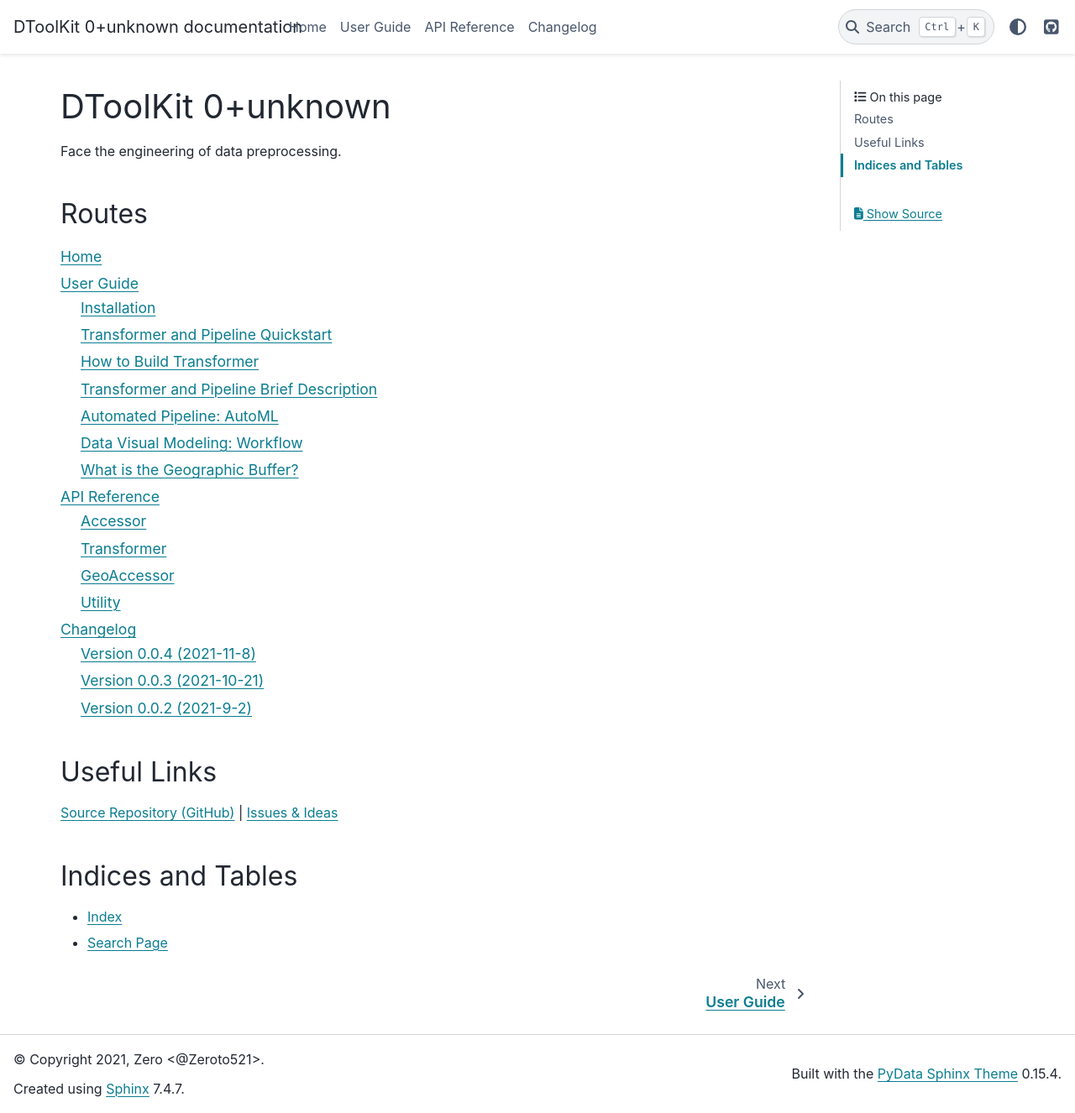
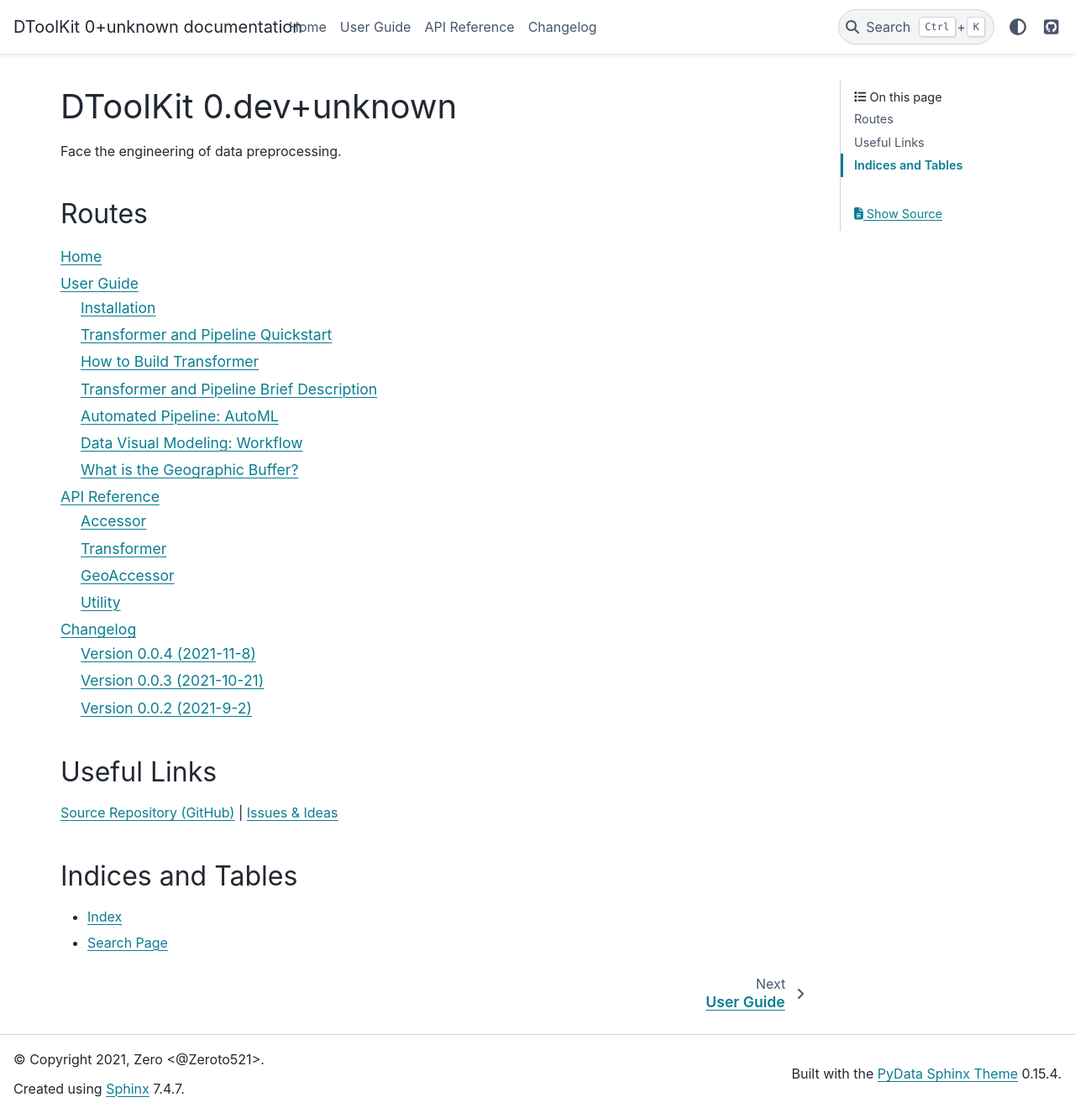
Before and after one commit to Zeroto521/my-data-toolkit, a Sphinx documentation site: the page built from doc/source/index.rst, in a window 1280 px wide and 1326 px high. Shown: the whole window at 84% size. Built offline with Sphinx 7.4.7 and the PyData theme 0.15.4, drawn with Linux system fonts in a browser that asks for light colours; some of the changed lines change nothing that is shown.

Commit message:
DOC: remove the "dirty" from version on home page title

```diff
--- a/doc/source/conf.py
+++ b/doc/source/conf.py
@@ -19,6 +19,11 @@ import sys
 import dtoolkit
 
 version = release = dtoolkit.__version__
+if "+" in version:
+    version, remainder = release.split("+")
+    if not remainder.startswith("0"):
+        version = version + ".dev+" + remainder.split(".")[0]
+
 
 project = "DToolKit"
 copyright = "2021, Zero <@Zeroto521>"  # pylint: disable=redefined-builtin
```
